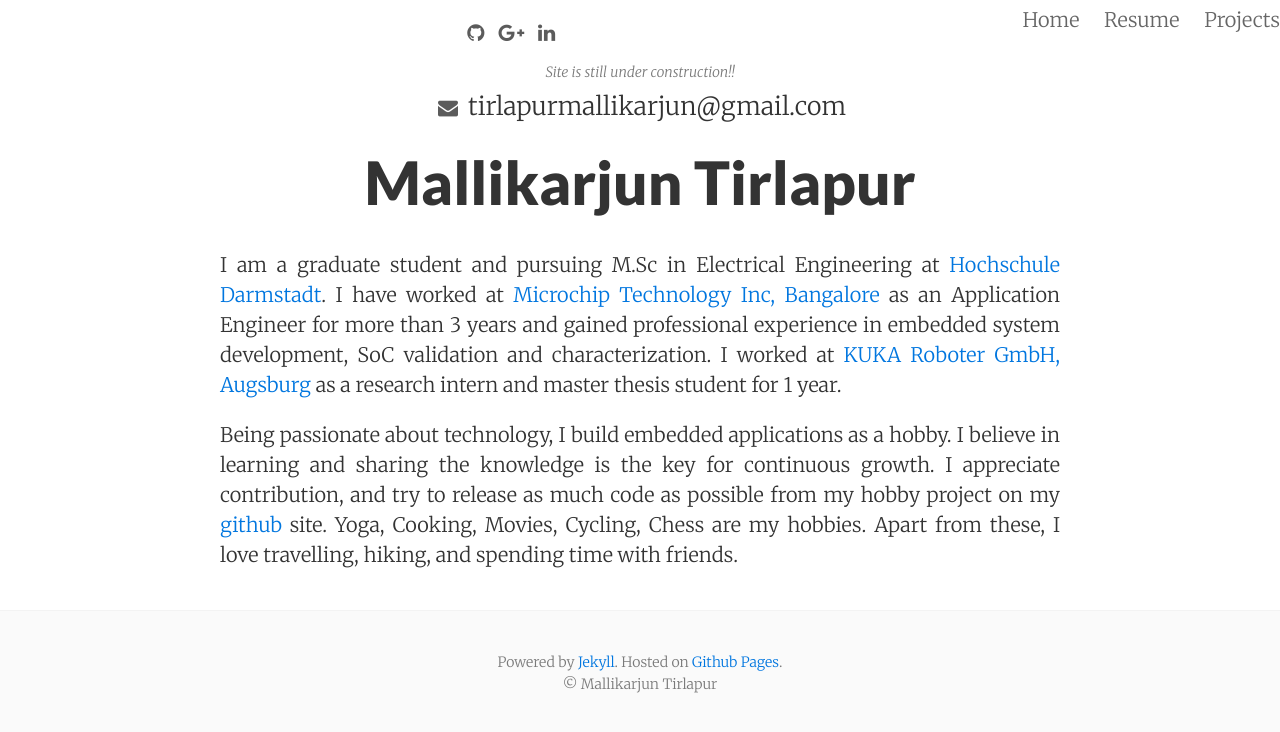
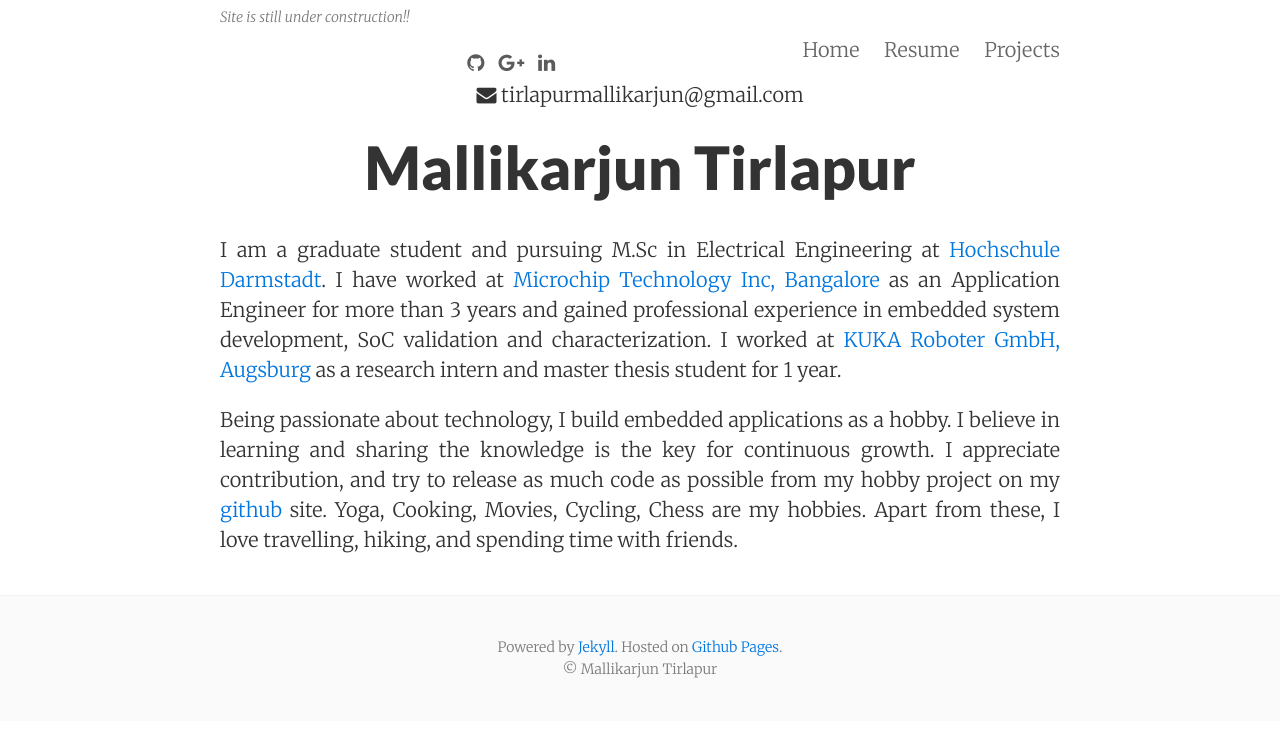
Before and after one commit to MallikarjunTirlapur/MallikarjunTirlapur.github.io, a Jekyll site: the page built from index.html, in a window 1280 px wide. Shown: the top 732 px of the page. Built offline with Jekyll 4.4.1, drawn with Linux system fonts in a browser that asks for light colours; nearby versions of some CDN libraries.

Commit message:
Update header.html

```diff
--- a/_includes/header.html
+++ b/_includes/header.html
@@ -1,5 +1,6 @@
 <header class="site-header">
-
+  <div class="measure">
+<left> <span class="post-meta small">Site is still under construction!! </span><left>
   <div class="wrapper">
     <nav class="site-nav">
         <a href="https://mallikarjuntirlapur.github.io/">Home </a>
@@ -13,9 +14,8 @@
       <a class="fa fa-google-plus" href="https://plus.google.com/u/0/113386734464258895937/posts"></a>
      <a class="fa fa-linkedin" href="https://de.linkedin.com/pub/mallikarjun-tirlapur/23/400/b51"></a>
 
- <div class="measure">
-  <div class="left">
- <left> <span class="post-meta small">Site is still under construction!! </span><left>
+
+
   </div>
    </div>
   </div>
```
